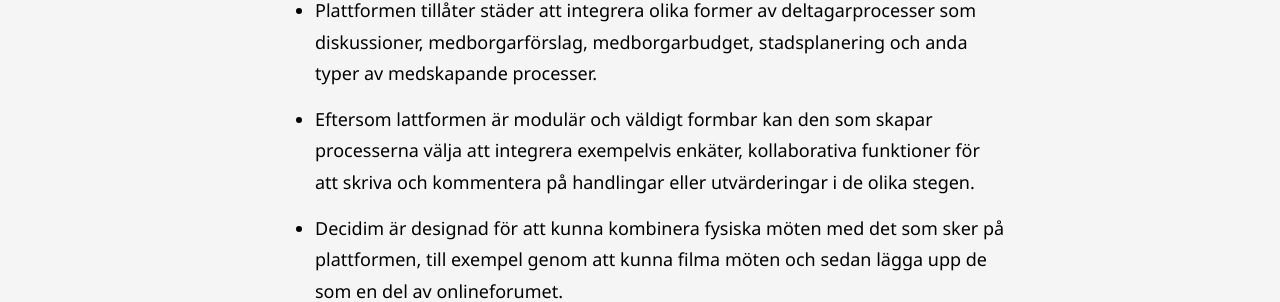
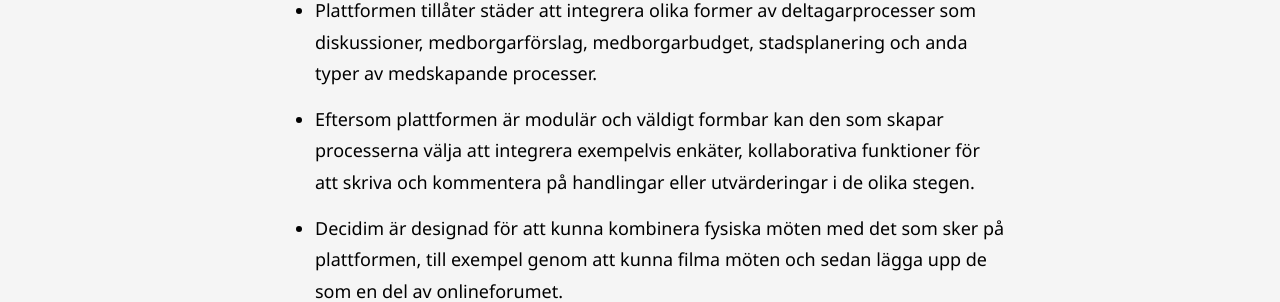
Before and after one commit to digidemlab/demokratiskastader, a Jekyll site: the page built from _posts/2017-11-09-decidim.md, in a window 1280 px wide and 900 px high, scrolled down 2044 px. Shown: the part 153-455 px from the top of the window. Built offline with Jekyll 4.4.1, drawn with Linux system fonts in a browser that asks for light colours.

Commit message:
Updated Decidim

```diff
--- a/_posts/2017-11-09-decidim.md
+++ b/_posts/2017-11-09-decidim.md
@@ -60,7 +60,7 @@
 
 ## Hur fungerar det?
 * Plattformen tillåter städer att integrera olika former av deltagarprocesser som diskussioner, medborgarförslag, medborgarbudget, stadsplanering och anda typer av medskapande processer.
-* Eftersom lattformen är modulär och väldigt formbar kan den som skapar processerna välja att integrera exempelvis enkäter, kollaborativa funktioner för att skriva och kommentera på handlingar eller utvärderingar  i de olika stegen.
+* Eftersom plattformen är modulär och väldigt formbar kan den som skapar processerna välja att integrera exempelvis enkäter, kollaborativa funktioner för att skriva och kommentera på handlingar eller utvärderingar  i de olika stegen.
 * Decidim är designad för att kunna kombinera fysiska möten med det som sker på plattformen, till exempel genom att kunna filma möten och sedan lägga upp de som en del av onlineforumet.
 * All data kring de olika politiska processerna, förutom den som rör privata användare, är transparent och offentlig.
 * Eftersom koden och teknologin bakom plattformen är öppen innebär det att utvecklare och experter världen över samarbetar för att ständigt förbättra plattformen och anpassa dess funktioner.
```
Also changed, not shown: other parts of _posts/2017-11-09-decidim.md (+1 -1 lines).
